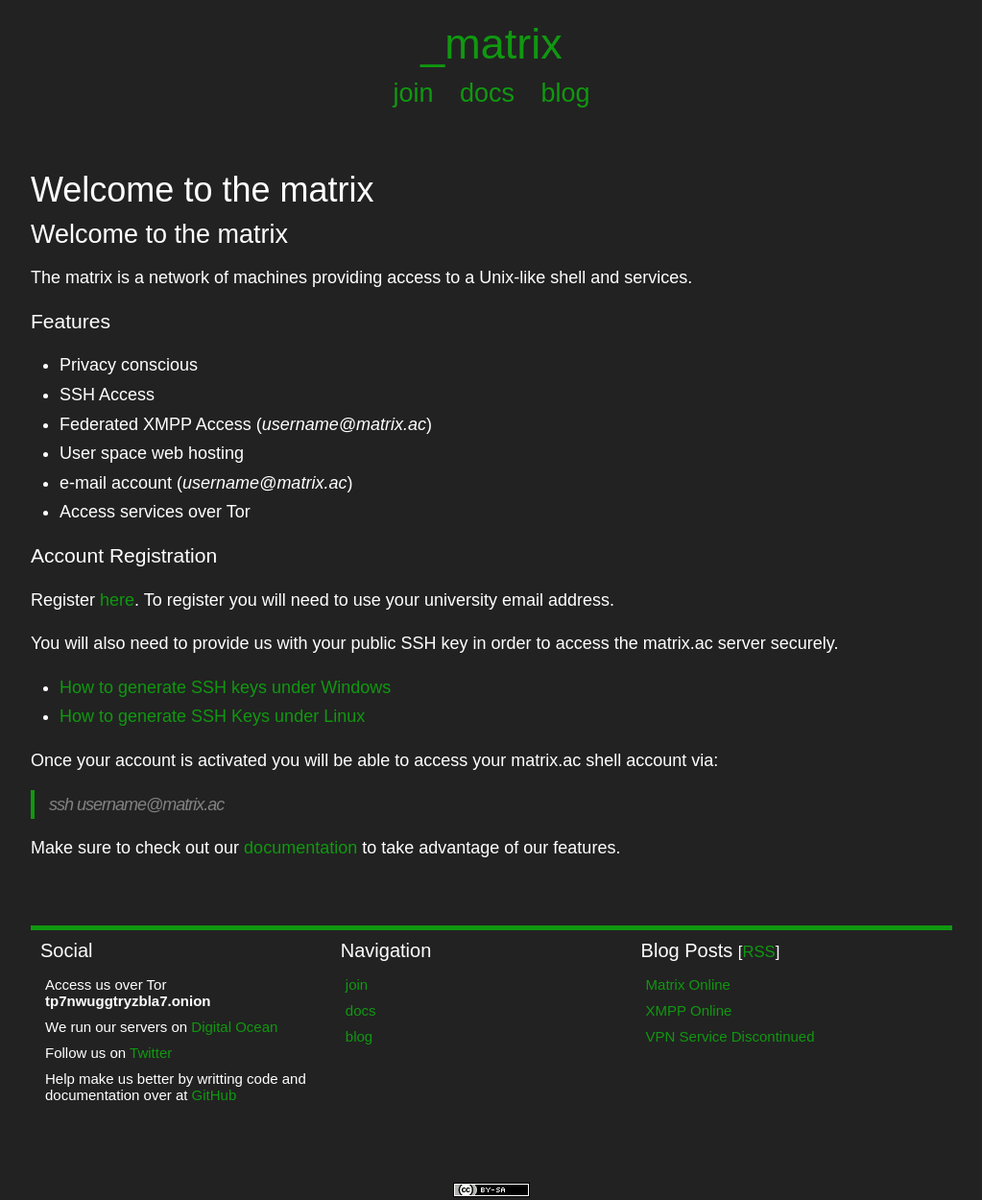
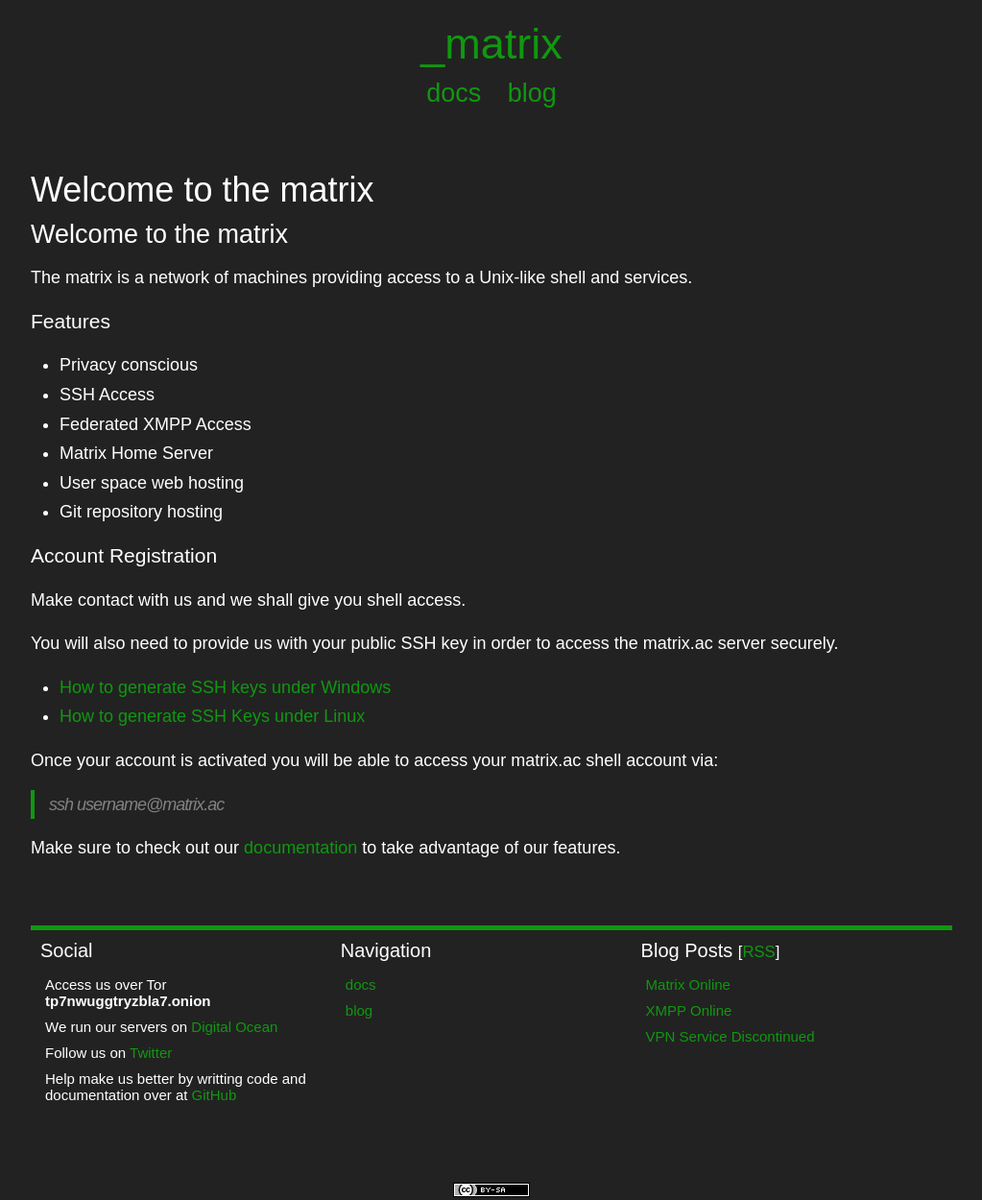
Before and after one commit to matrix-ac/blog, a Jekyll site: the page built from index.md, in a window 1280 px wide. Shown: the whole page at 96% size, without its empty margins (128-1151 px from the left). Built offline with Jekyll 4.4.1, drawn with Linux system fonts in a browser that asks for light colours; our own code applies the rules of GitHub Pages for plain Markdown files.

Commit message:
Remove old information

```diff
--- a/_config.yml
+++ b/_config.yml
@@ -9,8 +9,8 @@ twitter_username: matrix_ac
 github_username:  matrix-ac
 
 nav:
-- page: join
-  permalink: /join
+# - page: join
+#   permalink: /join
 
 - page: docs
   permalink: /docs
--- a/index.md
+++ b/index.md
@@ -8,14 +8,14 @@ layout: page
 ### Features
 - Privacy conscious
 - SSH Access
-- Federated XMPP Access (*username@matrix.ac*)
+- Federated XMPP Access
+- Matrix Home Server
 - User space web hosting
-- e-mail account (*username@matrix.ac*)
-- Access services over Tor
+- Git repository hosting
 
 ### Account Registration
 
-Register [here](join). To register you will need to use your university email address.
+Make contact with us and we shall give you shell access.
 
 You will also need to provide us with your public SSH key in order to access the matrix.ac server securely.
 
```
